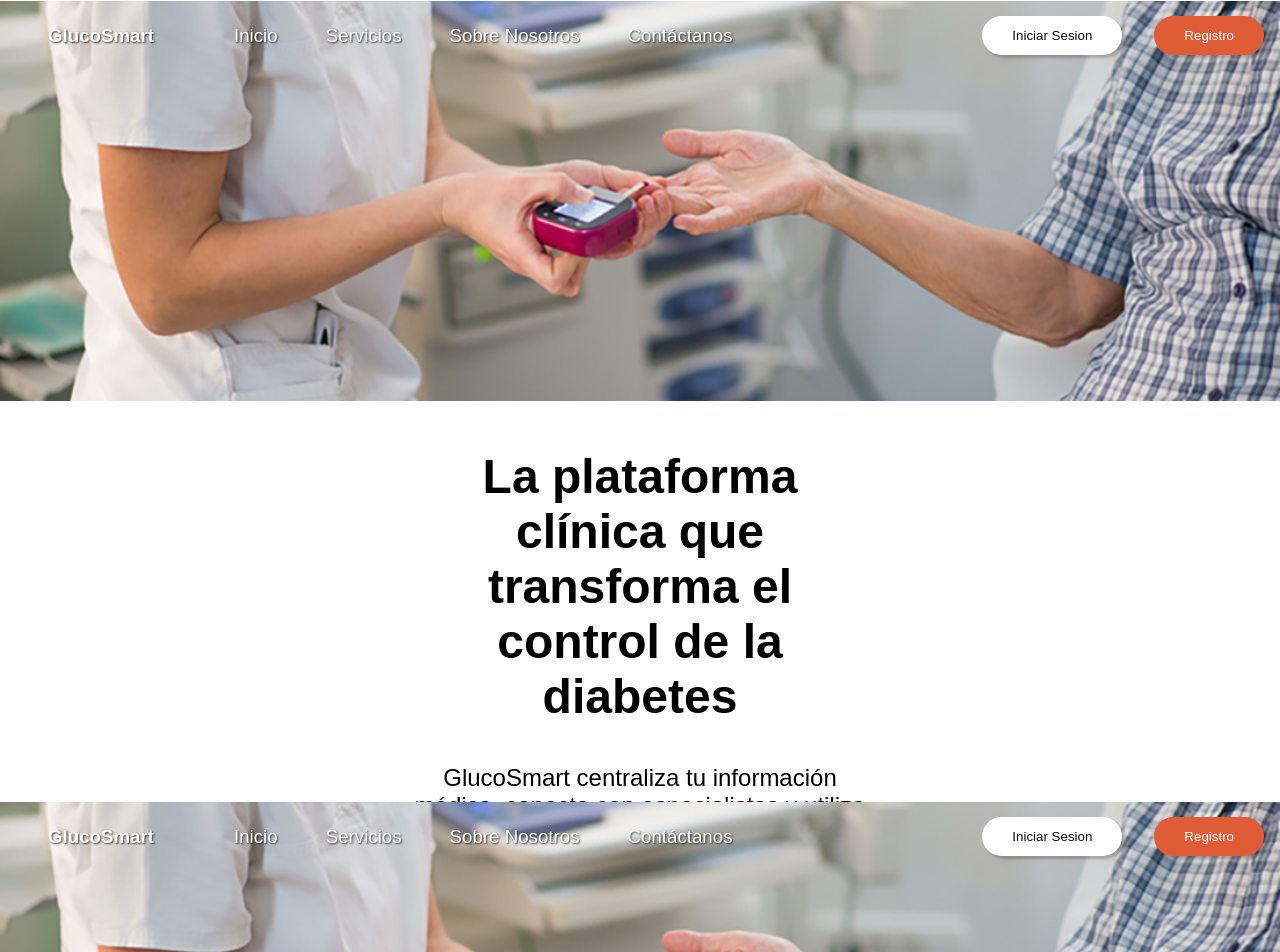
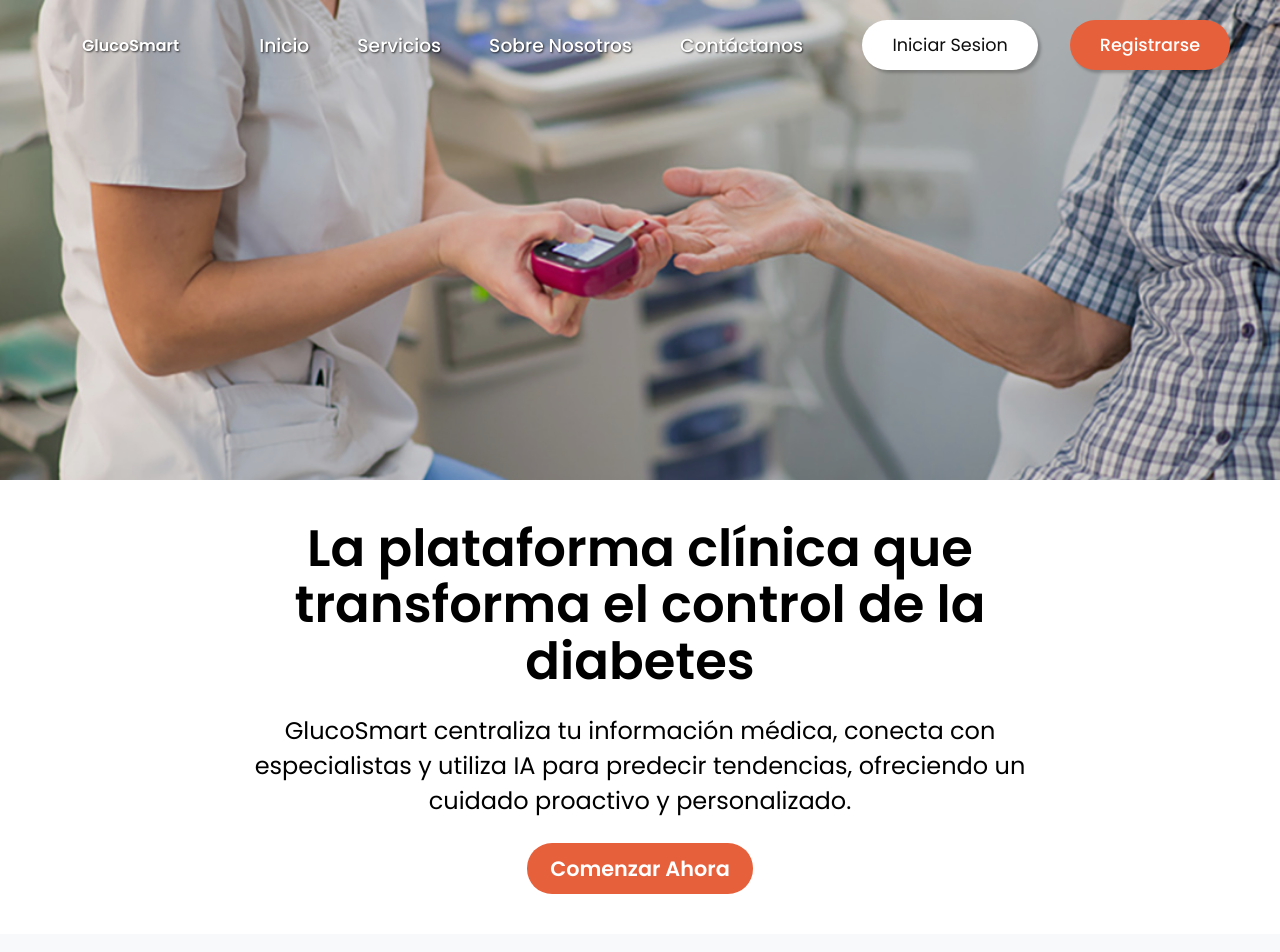
Before and after one commit to MTS-OpenSource/IntegraVida, an Angular app: page /landing in a window 1280 px wide. Shown: the top 952 px of the page. Built offline with nearby package versions, Linux system fonts and the light colour scheme.

Commit message:
Terminando seccion hero

```diff
--- a/src/app/app.html
+++ b/src/app/app.html
@@ -1,3 +1 @@
-<app-navbar></app-navbar>
 <app-hero></app-hero>
-<router-outlet />
--- a/src/app/components/hero/hero.css
+++ b/src/app/components/hero/hero.css
@@ -1,30 +1,127 @@
 .hero {
-  margin-top: -70px;
-  padding-top: 0;
-  font-family: "Poppins", sans-serif;
-  height: 100vh;
-}
-.hero-img img {
-  width: 100%;
-  height: 50vh;
-  object-fit: cover;
-  display: block;
-}
-.hero-text{
   display: flex;
   flex-direction: column;
-  justify-content: center;
-  align-items: center;
-  padding: 3rem;
-  gap: 2.5rem;
+  width: 100%;
 }
-.hero-text h2 {
-  font-size: 3rem;
-  width: 34%;
+
+/* Contenedor de la foto */
+.hero-img-container {
+  position: relative;
+  height: 40vh; /* Ajusta la altura de la imagen aquí */
+  width: 100%;
+}
+
+.main-bg {
+  width: 100%;
+  height: 100%;
+  object-fit: cover;
+}
+
+.overlay {
+  position: absolute;
+  top: 0;
+  left: 0;
+  width: 100%;
+  height: 100%;
+  background: rgba(0, 0, 0, 0.1); /* Velo muy suave */
+}
+
+.nav-wrapper {
+  position: absolute;
+  top: 0;
+  width: 100%;
+  z-index: 10;
+}
+
+/* Contenedor del texto (Abajo) */
+.hero-text-area {
+  background-color: #ffffff;
+  padding: 60px 20px;
   text-align: center;
 }
-.hero-text p {
+
+.content {
+  max-width: 850px;
+  margin: 0 auto;
+}
+
+.hero-text-area h1 {
+  font-weight: 800; /* La más gruesa para el título principal */
+}.hero {
+   display: flex;
+   flex-direction: column;
+   width: 100%;
+ }
+
+/* Contenedor de la foto */
+.hero-img-container {
+  position: relative;
+  height: 60vh; /* Ajusta la altura de la imagen aquí */
+  width: 100%;
+}
+
+.main-bg {
+  width: 100%;
+  height: 100%;
+  object-fit: cover;
+}
+
+.overlay {
+  position: absolute;
+  top: 0;
+  left: 0;
+  width: 100%;
+  height: 100%;
+  background: rgba(0, 0, 0, 0.1); /* Velo muy suave */
+}
+
+.nav-wrapper {
+  position: absolute;
+  top: 0;
+  width: 100%;
+  z-index: 10;
+}
+
+/* Contenedor del texto (Abajo) */
+.hero-text-area {
+  background-color: #ffffff;
+  padding: 40px 20px;
+  text-align: center;
+}
+
+.content {
+  max-width: 850px;
+  margin: 0 auto;
+}
+
+.hero-text-area h1 {
+  font-size: clamp(2rem, 5vw, 3.2rem); /* Esto hace que el título se achique solo en celulares */
+  font-weight: 600;
+  color: #000000;
+  line-height: 1.1;
+  margin-bottom: 24px;
+}
+
+.hero-text-area p {
+  font-weight: 400; /* Normal para el párrafo */
   font-size: 1.5rem;
-  text-align: center;
-  width: 40%;
+
 }
+
+/* Estilo del botón naranja */
+.btn-primary {
+  background-color: #E7603C;
+  color: white;
+  margin-top: 25px;
+  padding: 10px 23px;
+  border: none;
+  border-radius: 25px;
+  font-size: 1.3rem;
+  font-weight: 600;
+  cursor: pointer;
+  transition: background 0.3s;
+}
+
+.btn-primary:hover {
+  background-color: #d15a30;
+}
--- a/src/app/components/hero/hero.html
+++ b/src/app/components/hero/hero.html
@@ -1,10 +1,21 @@
 <section class="hero">
-  <div class="hero-img">
-    <img src="./assets/diabetes-diagnostico-3.jpg">
+  <div class="hero-img-container">
+    <img src="./assets/diabetes-diagnostico-3.jpg" class="main-bg" alt="Hero Image">
+    <div class="overlay"></div>
+
+    <div class="nav-wrapper">
+      <app-navbar></app-navbar>
+    </div>
   </div>
-  <div class="hero-text">
-    <h2>{{ langService.translate('heroTitle') }}</h2>
-    <p>{{ langService.translate('heroTexto') }}</p>
-    <app-button [text]="langService.translate('comenzar')" type="primary" />
+
+  <div class="hero-text-area">
+    <div class="content">
+      <h1>{{ langService.translate('heroTitle') }}</h1>
+      <p>{{ langService.translate('heroTexto') }}</p>
+
+      <button class="btn-primary">
+        {{ langService.translate('comenzar') }}
+      </button>
+    </div>
   </div>
 </section>
--- a/src/app/core/services/lenguage.service.ts
+++ b/src/app/core/services/lenguage.service.ts
@@ -11,7 +11,7 @@ export class LanguageService {
       nosotros: 'Sobre Nosotros',
       contactanos: 'Contáctanos',
       sesion: 'Iniciar Sesion',
-      registro: 'Registro',
+      registro: 'Registrarse',
       heroTitle: 'La plataforma clínica que transforma el control de la diabetes',
       heroTexto: 'GlucoSmart centraliza tu información médica, conecta con especialistas y utiliza IA para predecir tendencias, ofreciendo un cuidado proactivo y personalizado.',
       comenzar: 'Comenzar Ahora',
--- a/src/app/shared/button/button.css
+++ b/src/app/shared/button/button.css
@@ -1,5 +1,5 @@
 .btn-primary {
-  background-color: #E05C37;
+  background-color: #E7603C;
   color: white;
   border: none;
   box-shadow: 3px 3px 3px rgba(0, 0, 0, 0.22);
@@ -7,7 +7,8 @@
   padding: 12px 30px;
   cursor: pointer;
   font-family: "Poppins", sans-serif;
-  font-weight: 400;
+  font-weight: 500;
+  font-size: 1.1rem;
 }
 
 .btn-secondary {
@@ -20,4 +21,5 @@
   cursor: pointer;
   font-family: "Poppins", sans-serif;
   font-weight: 400;
+  font-size: 1.1rem;
 }
--- a/src/app/shared/navbar/navbar.css
+++ b/src/app/shared/navbar/navbar.css
@@ -1,15 +1,13 @@
 nav {
   display: flex;
-  flex-direction: row;
   justify-content: space-between;
-  padding: 1rem;
-  margin: 0;
-  border: 0;
+  align-items: center;
+  padding: 20px 50px;
+  background: transparent;
+  position: absolute;
   width: 100%;
-  box-sizing: border-box;
-  position: sticky;
   top: 0;
-  z-index: 1000;
+  z-index: 100;
 }
 .text-nav{
   display: flex;
--- a/src/index.html
+++ b/src/index.html
@@ -1,6 +1,7 @@
 <!doctype html>
 <html lang="en">
 <head>
+  <link href="https://fonts.googleapis.com/css2?family=Poppins:wght@300;400;500;600;700;800&display=swap" rel="stylesheet">
   <meta charset="utf-8">
   <title>IntegraVida</title>
   <base href="/">
--- a/src/styles.css
+++ b/src/styles.css
@@ -3,9 +3,11 @@
   margin: 0;
   padding: 0;
   box-sizing: border-box;
+  font-family: 'Poppins', sans-serif !important;
 }
 
 body {
   width: 100%;
-  overflow-x: hidden; /* evita scroll horizontal */
+  overflow-x: hidden;
+  background-color: #f8f9fa; /* Un gris casi blanco de fondo ayuda a que el diseño respire */
 }
```
Also changed, not shown: src/app/components/hero/hero.ts (+6 -3 lines), 1 other file (tests, documents, lock files or other folders).
